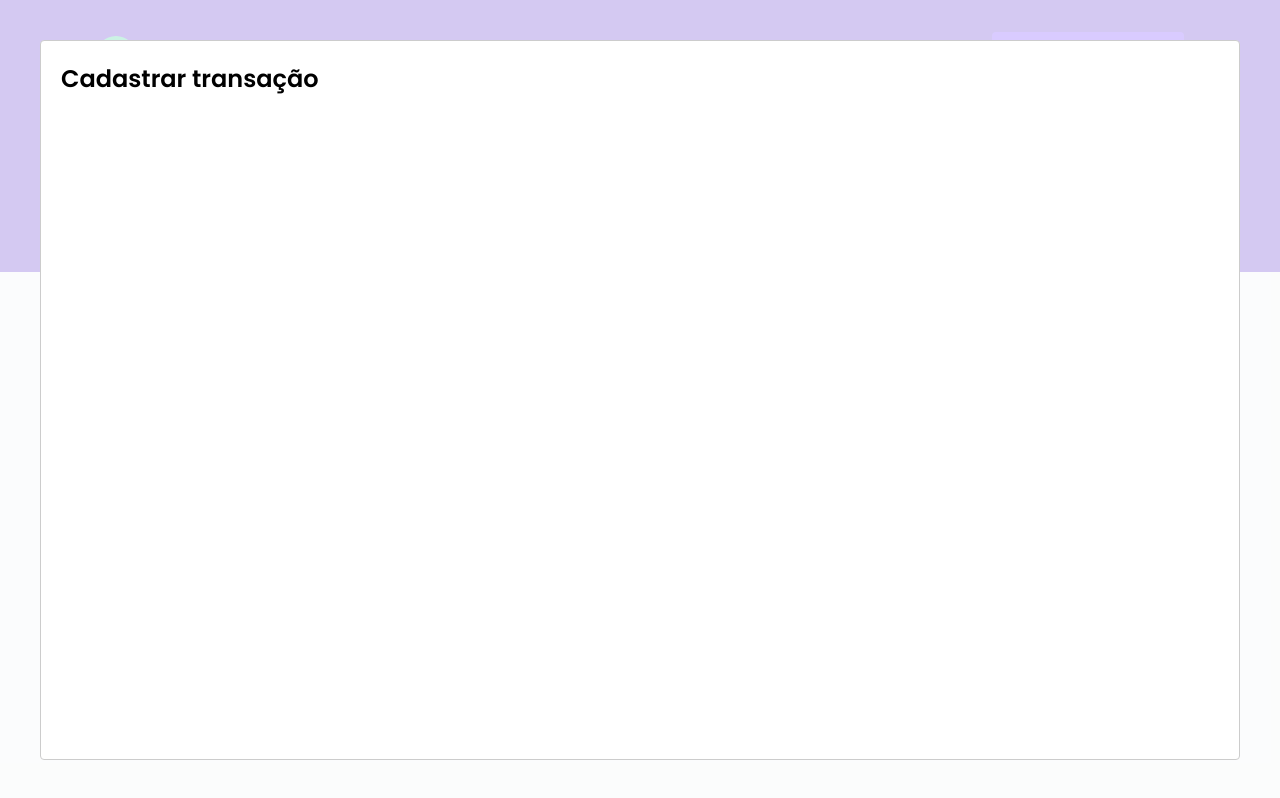
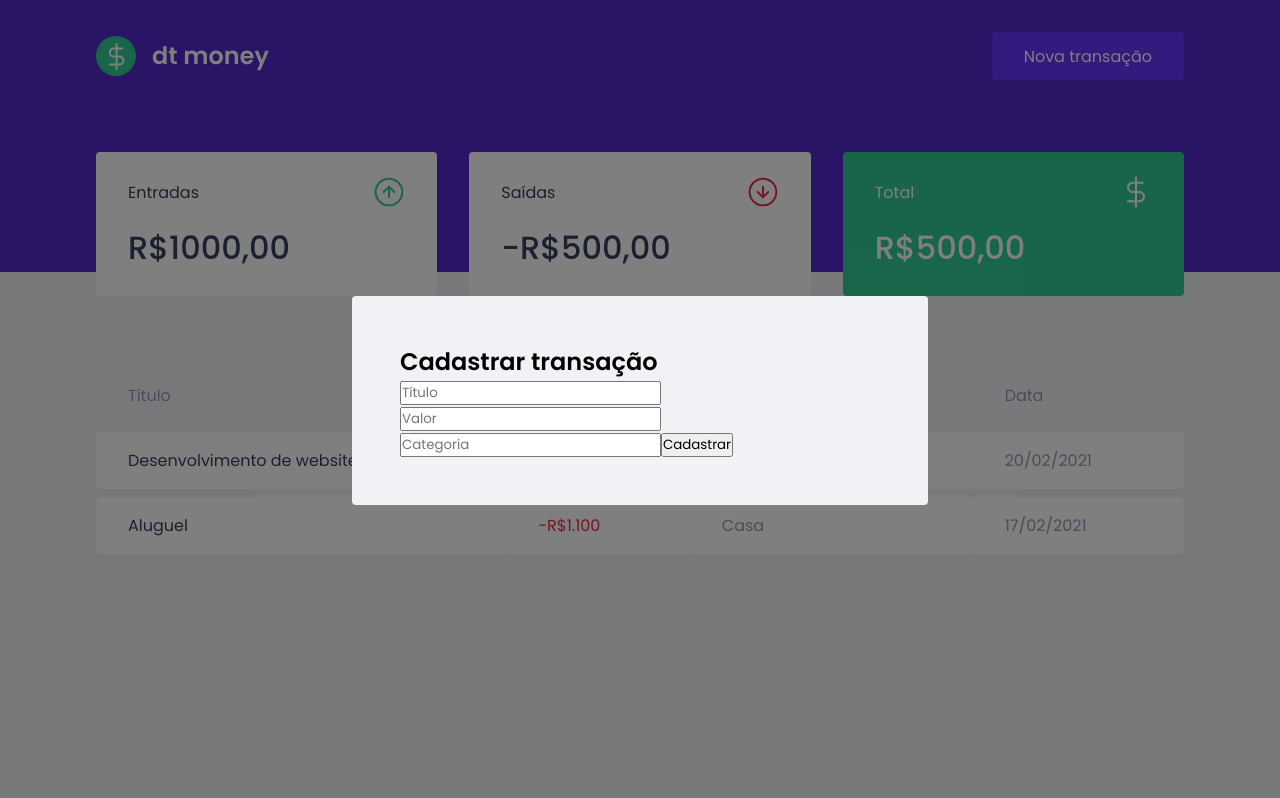
Before and after one commit to Yan-Gurgel/dtmoney, a React (Create React App) app: page / in a window 1280 px wide. Both pictures are taken after a click on the button "Nova transação". Built offline with nearby package versions, Linux system fonts and the light colour scheme; no server answers; what miragejs would draw is missing.

Commit message:
Estrutura do formulario

```diff
--- a/src/components/NewTransactionModal/index.tsx
+++ b/src/components/NewTransactionModal/index.tsx
@@ -1,4 +1,5 @@
 import Modal from 'react-modal';
+import { Container } from './styles'
 
 interface NewTransacationModalProps {
     isOpen: boolean;
@@ -10,8 +11,24 @@
         <Modal
         isOpen={isOpen}
         onRequestClose={onRequestClose}
+        overlayClassName="react-modal-overlay"
+        className="react-modal-content"
       >
-        <h2>Cadastrar transação</h2>
+        <Container>
+          <h2>Cadastrar transação</h2>
+          <input placeholder="Título"
+          />
+
+          <input type="number"
+          placeholder="Valor "/>
+
+          <input placeholder="Categoria"
+          />
+
+          <button type="submit">
+            Cadastrar
+          </button>
+        </Container>
       </Modal>
     );
 }
--- a/src/components/NewTransactionModal/styles.ts
+++ b/src/components/NewTransactionModal/styles.ts
@@ -1,5 +1,5 @@
 import styled from 'styled-components';
 
-export const Container = styled.div`
+export const Container = styled.form`
 
 `;
--- a/src/styles/global.ts
+++ b/src/styles/global.ts
@@ -56,4 +56,28 @@
     cursor: not-allowed;
 }
 
+.react-modal-overlay {
+    background: rgba(0, 0, 0, 0.5); //escurece o overlay
+    position: fixed; // fixa o modal na frente
+
+    top: 0;
+    bottom: 0;
+    right: 0;
+    left: 0;
+
+    display:flex;
+    align-items: center;
+    justify-content: center;
+
+}
+
+.react-modal-content {
+    width: 100%;
+    max-width: 576px;
+    background: var(--background);
+    padding: 3rem;
+    position: relative;
+    border-radius: 0.25rem;
+
+
 `
```
